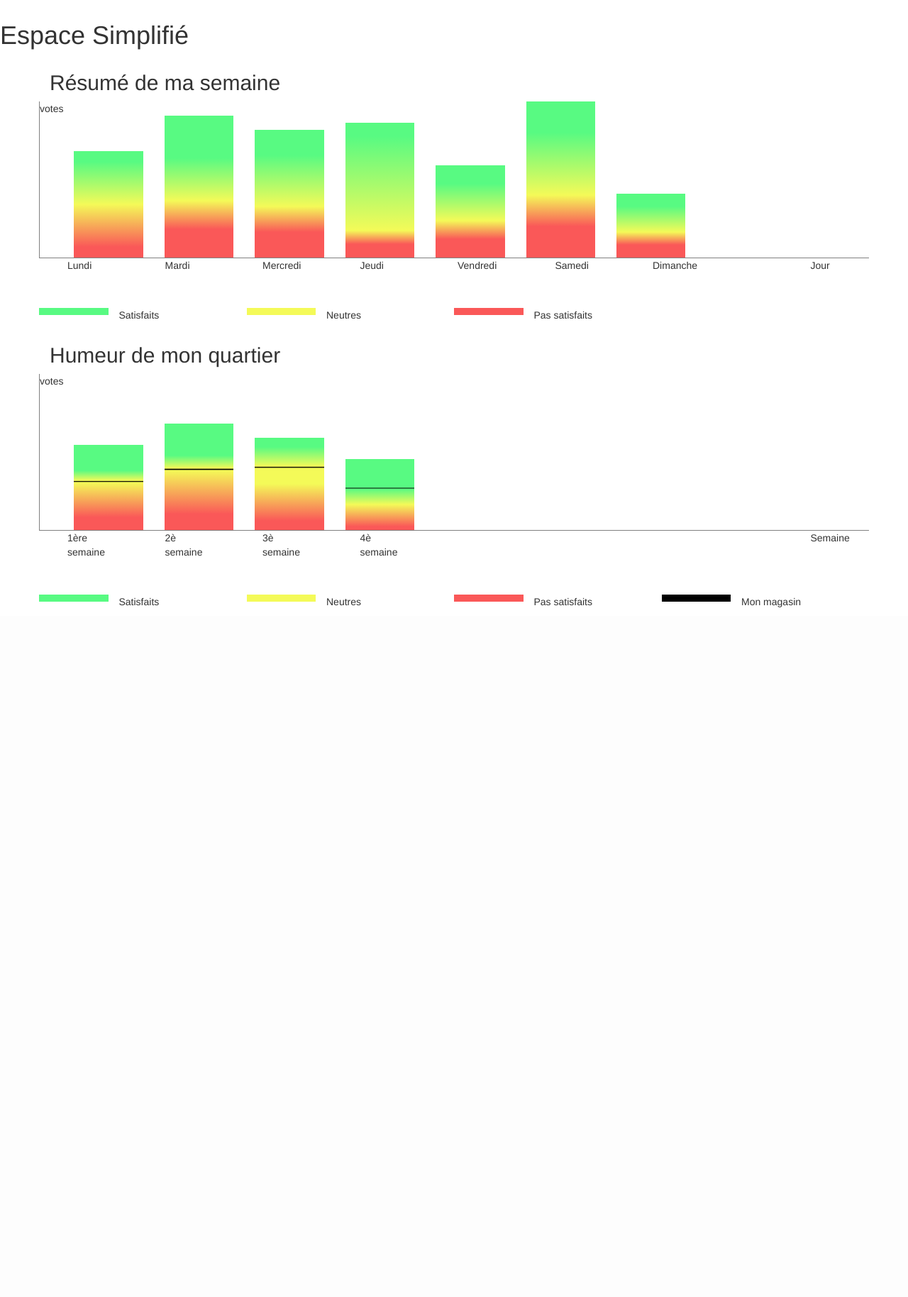
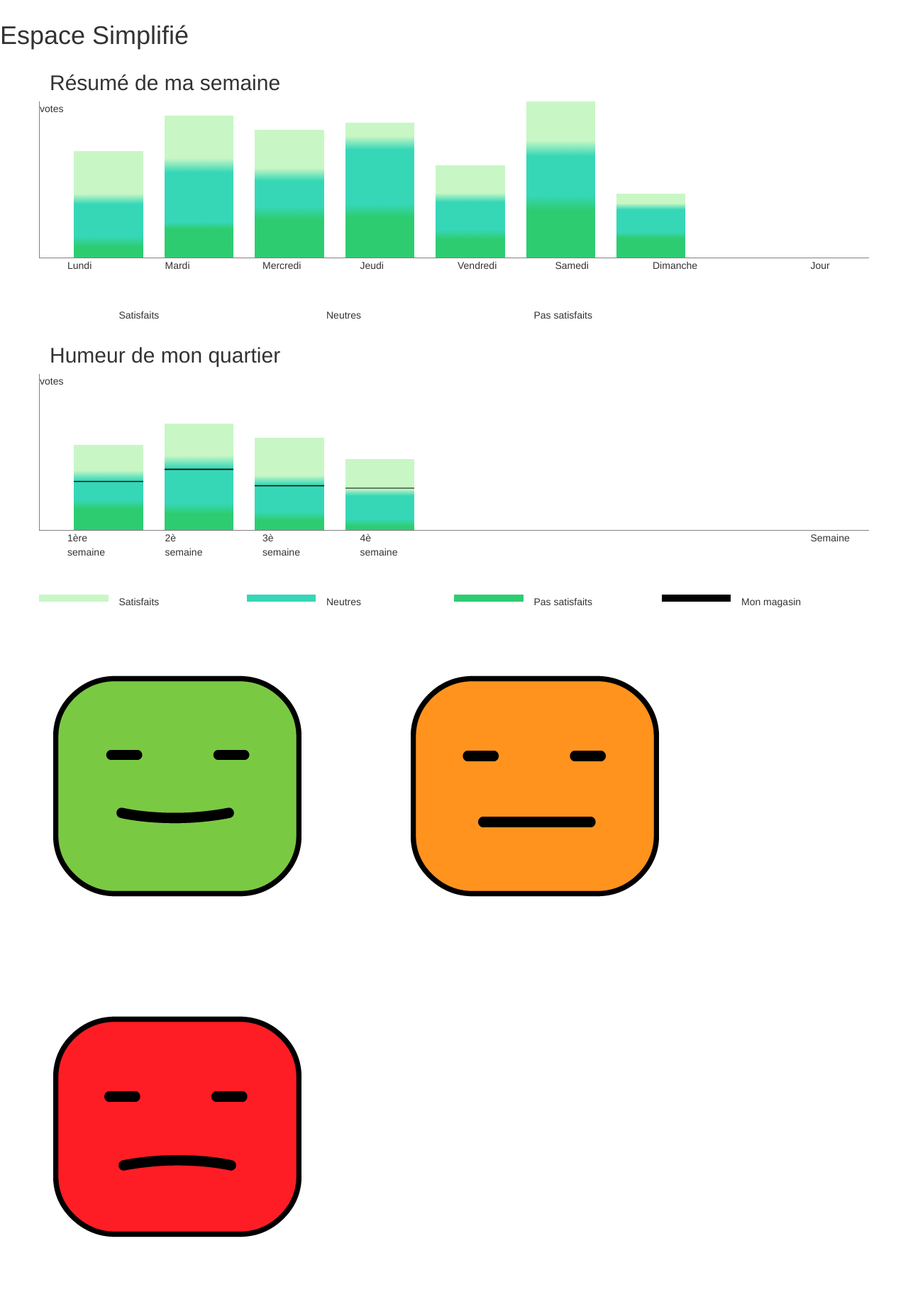
Before and after one commit to Jasdero/MoodSWO, a PHP site: page /pros.php in a window 1280 px wide. Shown: the part 291-2119 px from the top of the page at 71% size. Before the commit the page ends 1147 px from the top, so only its background shows below. Run offline with PHP 8.4, Linux system fonts and the light colour scheme.

Commit message:
couleurs graph

```diff
--- a/bars.css
+++ b/bars.css
@@ -6,44 +6,44 @@
 .first{
     margin-top: 70px;
     height: 150px;
-    background: linear-gradient(#58FA82 10%, #F4FA58 50%, #FA5858 90%);
+    background: linear-gradient(#c8f7c5 40%, #36d7b7 50%,#36d7b7 80%, #2ecc71 90%);
 }
 
 .second{
     margin-top: 20px;
     height: 200px;
-    background: linear-gradient(#58FA82 30%, #F4FA58 60%, #FA5858 80%);
+    background: linear-gradient(#c8f7c5 30%, #36d7b7 40%, #36d7b7 75%, #2ecc71 80%);
 }
 
 .third{
     margin-top: 40px;
     height:180px;
-    background: linear-gradient(#58FA82 20%, #F4FA58 60%, #FA5858 80%);
+    background: linear-gradient(#c8f7c5 30%, #36d7b7 40%, #36d7b7 60%, #2ecc71 70%);
 }
 
 .fourth{
     margin-top: 30px;
     height: 190px;
-    background: linear-gradient(#58FA82 10%, #F4FA58 80%, #FA5858 90%);
+    background: linear-gradient(#c8f7c5 10%,#36d7b7 20%, #36d7b7 60%, #2ecc71 70%);
 }
 
 .fifth{
     margin-top: 90px;
     height: 130px;
-    background: linear-gradient(#58FA82 20%, #F4FA58 60%, #FA5858 80%);
+    background: linear-gradient(#c8f7c5 30%, #36d7b7 40%, #36d7b7 70%, #2ecc71 80%);
 }
 
 
 .sixth{
     height: 220px;
-    background: linear-gradient(#58FA82 20%, #F4FA58 60%, #FA5858 80%);
+    background: linear-gradient(#c8f7c5 25%, #36d7b7 35%, #36d7b7 60%, #2ecc71 70%);
 
 }
 
 .seventh{
     margin-top: 130px;
     height: 90px;
-    background: linear-gradient(#58FA82 20%, #F4FA58 60%, #FA5858 80%);
+    background: linear-gradient(#c8f7c5 15%, #36d7b7 25%, #36d7b7 60%, #2ecc71 70%);
 
 }
 
@@ -59,19 +59,19 @@
     margin-bottom: 50px;
 }
 
-.yellow{
+.neutre{
     height: 10px;
-    background-color: #F4FA58;
+    background-color: #36d7b7;
 }
 
-.green{
+.positif{
     height: 10px;
-    background-color: #58FA82;
+    background-color: #c8f7c5;
 }
 
-.red{
+.negatif{
     height: 10px;
-    background-color: #FA5858;
+    background-color: #2ecc71;
 }
 
 .noir{
@@ -82,23 +82,23 @@
 .un{
     margin-top: 100px;
     height: 120px;
-    background: linear-gradient(#58FA82 30%, #F4FA58 42%, black 43%, #F4FA58 44%, #FA5858 85%);
+    background: linear-gradient(#c8f7c5 30%, #36d7b7 42%, black 43%, #36d7b7 44%,#36d7b7 65%, #2ecc71 75%);
 }
 
 .deux{
     margin-top: 70px;
     height: 150px;
-    background: linear-gradient(#58FA82 30%, #F4FA58 42%, black 43%, #F4FA58 44%, #FA5858 85%);
+    background: linear-gradient(#c8f7c5 30%, #36d7b7 42%, black 43%, #36d7b7 44%, #36d7b7 75%, #2ecc71 85%);
 }
 
 .trois{
     margin-top: 90px;
     height: 130px;
-    background: linear-gradient(#58FA82 10%, #F4FA58 31%, black 32%, #F4FA58 33%, #F4FA58 50%, #FA5858 90%);
+    background: linear-gradient(#c8f7c5 30%, #c8f7c5 41%, #36d7b7 51%, black 52%, #36d7b7 53%, #36d7b7 60%,#36d7b7 80%, #2ecc71 90%);
 }
 
 .quatre{
     margin-top: 120px;
     height: 100px;
-    background: linear-gradient(#58FA82 40%, black 41%,#58FA82 42%,  #F4FA58 64%, #FA5858 95%);
+    background: linear-gradient(#c8f7c5 40%, black 41%,#c8f7c5 42%, #36d7b7 52%,  #36d7b7 64%,  #36d7b7 85%, #2ecc71 95%);
 }
--- a/pros.php
+++ b/pros.php
@@ -62,17 +62,21 @@
             <div class="col-xs-1  pull-right">Semaine</div>
         </div>
         <div class="row">
-            <div class="col-xs-1 green"></div>
+            <div class="col-xs-1 positif"></div>
             <div class="col-xs-2"><p>Satisfaits</p></div>
-            <div class="col-xs-1 yellow"></div>
+            <div class="col-xs-1 neutre"></div>
             <div class="col-xs-2"><p>Neutres</p></div>
-            <div class="col-xs-1 red"></div>
+            <div class="col-xs-1 negatif"></div>
             <div class="col-xs-2"><p>Pas satisfaits</p></div>
             <div class="col-xs-1 noir"></div>
             <div class="col-xs-2"><p>Mon magasin</p></div>
         </div>
     </div>
 </section>
-<footer></footer>
+<footer>
+    <img src="moods-01.png" alt="">
+    <img src="moods-02.png" alt="">
+    <img src="moods-03.png" alt="">
+</footer>
 </body>
 </html>
```
Also changed, not shown: moods-01.png (added), moods-02.png (added), moods-03.png (added).
